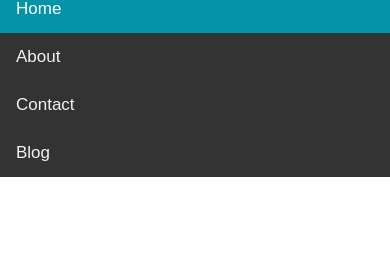
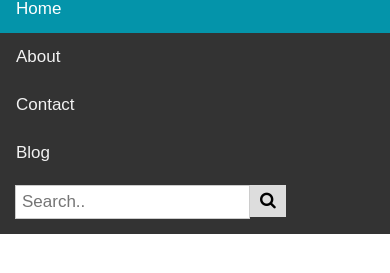
Before and after one commit to anujakute/responsive-navbar, a plain HTML site: page index.html in a window 390 px wide. Both pictures are taken after a click on the link 366 px from the left and 24 px from the top of the page. Shown: the part 63-336 px from the top of the page. Drawn offline with Linux system fonts and the light colour scheme.

Commit message:
added search bar

```diff
--- a/index.html
+++ b/index.html
@@ -15,6 +15,12 @@
       <a href="#">About</a>
       <a href="#">Contact</a>
       <a href="#">Blog</a>
+      <div class="search-container">
+        <form action="/action_page.php">
+          <input type="text" placeholder="Search.." name="search" />
+          <button type="submit"><i class="fa fa-search"></i></button>
+        </form>
+      </div>
       <a href="javascript:void(0);" class="icon" onclick="navigation()">
         <i class="fa fa-bars"></i>
       </a>
--- a/style.css
+++ b/style.css
@@ -28,21 +28,52 @@ body {
   color: white;
 }
 
+.topNav .search-container {
+  float: right;
+}
+
+.topNav input[type="text"] {
+  padding: 6px;
+  margin-top: 8px;
+  font-size: 17px;
+  border: none;
+}
+
+.topNav .search-container button {
+  float: right;
+  padding: 6px 10px;
+  margin-top: 8px;
+  margin-right: 16px;
+  background: #ddd;
+  font-size: 17px;
+  border: none;
+  cursor: pointer;
+}
+
+.topNav .search-container button:hover {
+  background: #ccc;
+}
+
 .topNav .icon {
   display: none;
 }
 
 @media screen and (max-width: 600px) {
-  .topNav a:not(:first-child) {
+  /* .topNav .search-container {
+    display: none;
+  } */
+  .topNav input[type="text"] {
+    border: 1px solid #ccc;
+  }
+
+  .topNav a:not(:first-child),
+  .topNav .search-container {
     display: none;
   }
   .topNav a.icon {
     float: right;
     display: block;
   }
-}
-
-@media screen and (max-width: 600px) {
   .topNav.responsive {
     position: relative;
   }
@@ -56,4 +87,11 @@ body {
     display: block;
     text-align: left;
   }
+
+  .topNav.responsive .search-container {
+    float: none;
+    display: inline-block;
+    text-align: left;
+    margin: 0 0 15px 15px;
+  }
 }
```
